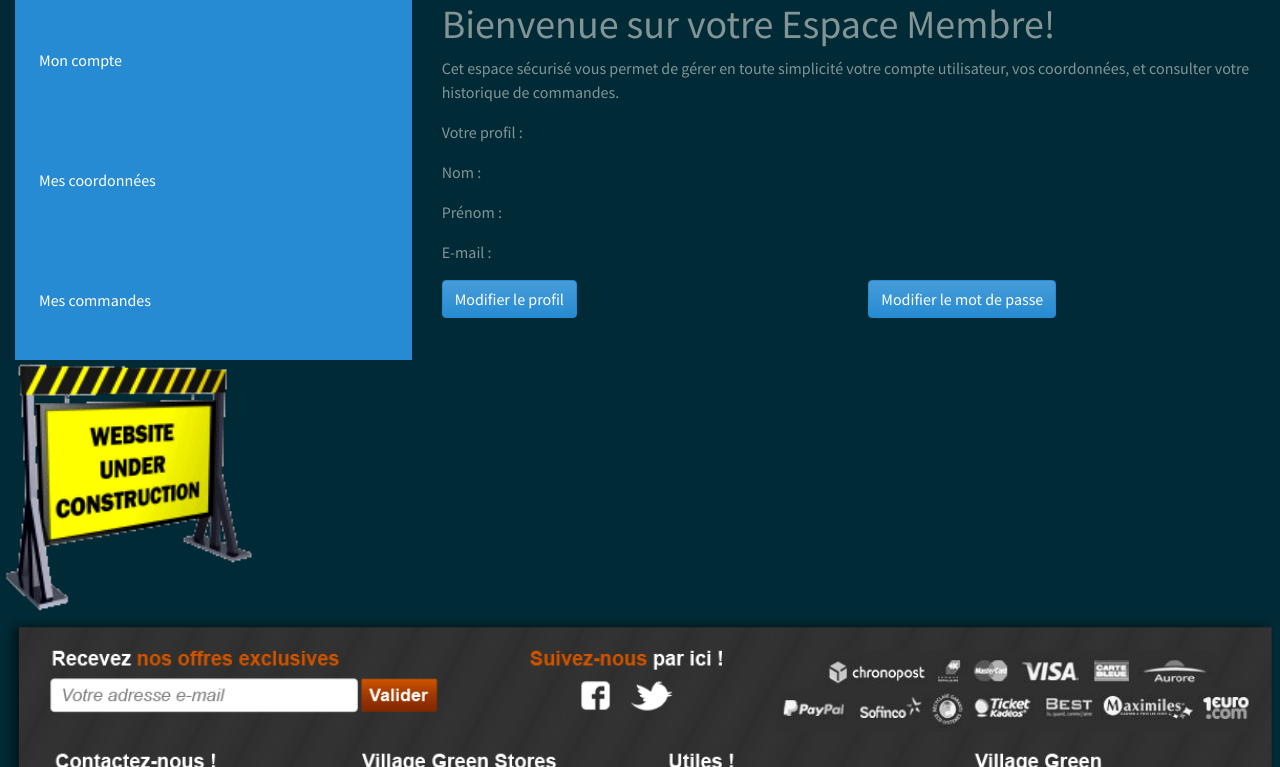
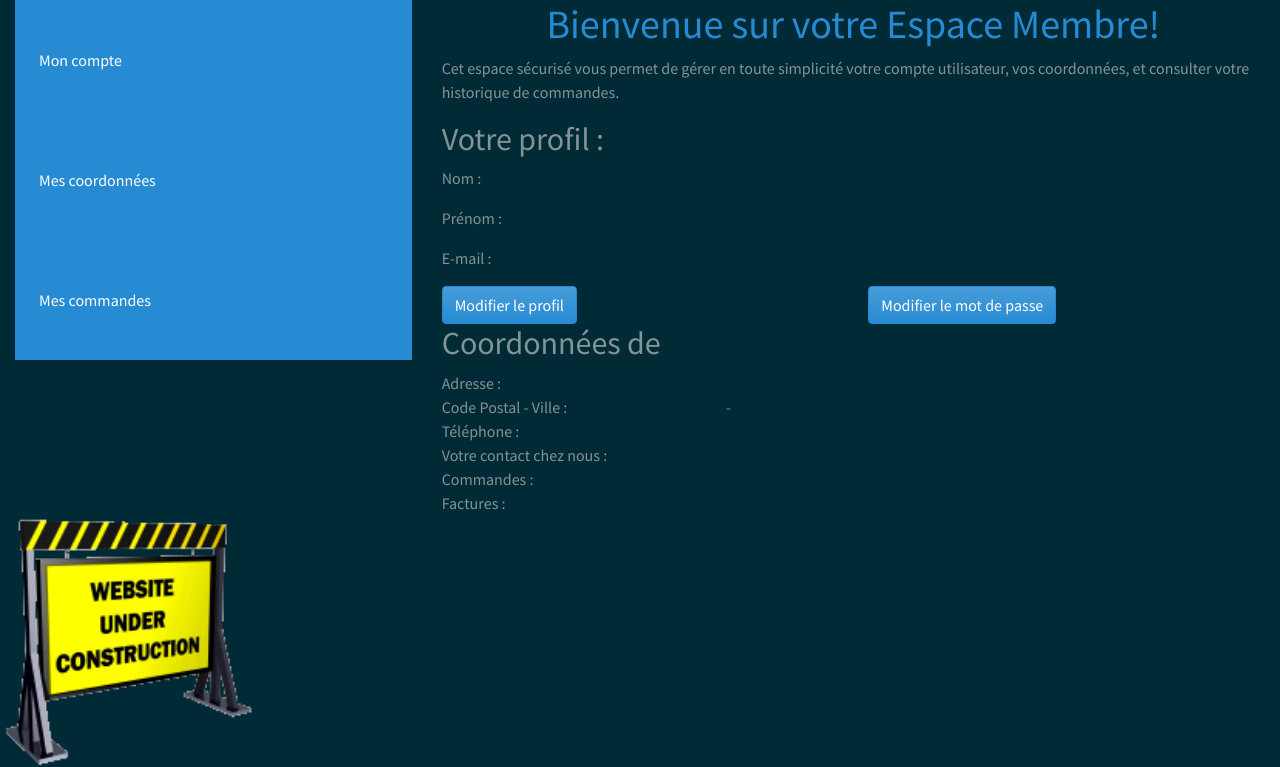
Before and after one commit to Isabellebengrine/ProjetSymfonyBenGreen, a Symfony app: template BenGreen/templates/member/index.html.twig in a window 1280 px wide. Shown: the part 105-872 px from the top of the page. Run offline with Twig, Linux system fonts and the light colour scheme; the template is opened without the code that fills it, so the values that code supplies are empty; some libraries are stand-ins or nearby versions.

Commit message:
Modified member template -draft

```diff
--- a/BenGreen/templates/member/index.html.twig
+++ b/BenGreen/templates/member/index.html.twig
@@ -3,12 +3,12 @@
 {% block title %}Espace Membre - Accueil{% endblock %}
 
 {% block body %}
-    <h1>Bienvenue sur votre Espace Membre!</h1>
+    <h1 class="text-info text-sm-center">Bienvenue sur votre Espace Membre!</h1>
     <p>Cet espace sécurisé vous permet de gérer en toute simplicité votre compte utilisateur, vos coordonnées, et consulter votre historique de commandes.</p>
 
     <div class="row">
         <div class="col-12 col-sm-12">
-            <p>Votre profil :</p>
+            <h2>Votre profil :</h2>
         </div>
     </div>
 
@@ -44,6 +44,71 @@
             <a href="#" class="btn btn-info" role="button">Modifier le mot de passe</a>
         </div>
     </div>
+    <div class="row">
+        <div class="col-12 col-sm-12">
+            <h2>Coordonnées de {{ app.user.firstname }} {{ app.user.lastname }}</h2>
+        </div>
+    </div>
+    <div class="row">
+        <div class="col-4 col-sm-4">
+            Adresse :
+        </div>
+        <div class="col-8 col-sm-8">
+            {{ app.user.customer.customersAddress }}
+        </div>
+    </div>
+
+    <div class="row">
+        <div class="col-4 col-sm-4">
+            Code Postal - Ville :
+        </div>
+        <div class="col-8 col-sm-8">
+            {{ app.user.customer.customersZipcode }} - {{ app.user.customer.customersCity }}
+        </div>
+    </div>
+    <div class="row">
+        <div class="col-4 col-sm-4">
+            Téléphone :
+        </div>
+        <div class="col-8 col-sm-8">
+            {{ app.user.customer.customersPhone }}
+        </div>
+    </div>
+    <div class="row">
+        <div class="col-4 col-sm-4">
+            Votre contact chez nous :
+        </div>
+        <div class="col-8 col-sm-8">
+            {{ app.user.customer.employee.employeeName }}
+        </div>
+    </div>
+    <div class="row">
+        <div class="col-4 col-sm-4">
+            Commandes :
+        </div>
+        <div class="col-8 col-sm-8">
+            {% for totalorder in app.user.customer.totalorders %}
+{# pb: "Object of class DateTime could not be converted to string" on :  {{ totalorder.totalorderDate }}#}
+                <p> - {{ totalorder.id }}
+{# à finir 03/02/21 :                - Détails:#}
+{#                    {% for detail in totalorder.id.orderdetails %}#}
+{#                        {{ detail.orderdetailPrice }} Euros - Quantité: {{ detail.orderdetailQuantity }}</p>#}
+{#                    {% endfor %}#}
+            {%  endfor %}
+        </div>
+    </div>
+
+    <div class="row">
+        <div class="col-4 col-sm-4">
+            Factures :
+        </div>
+        <div class="col-8 col-sm-8">
+            {% for totalorder in app.user.customer.totalorders %}
+                {# pb: "Object of class DateTime could not be converted to string" on :  {{ totalorder.totalorderInvoicedate }}#} <p> - {{ totalorder.totalorderInvoicenb }}</p>
+            {%  endfor %}
+        </div>
+    </div>
+
 
 {% endblock %}
 
```
